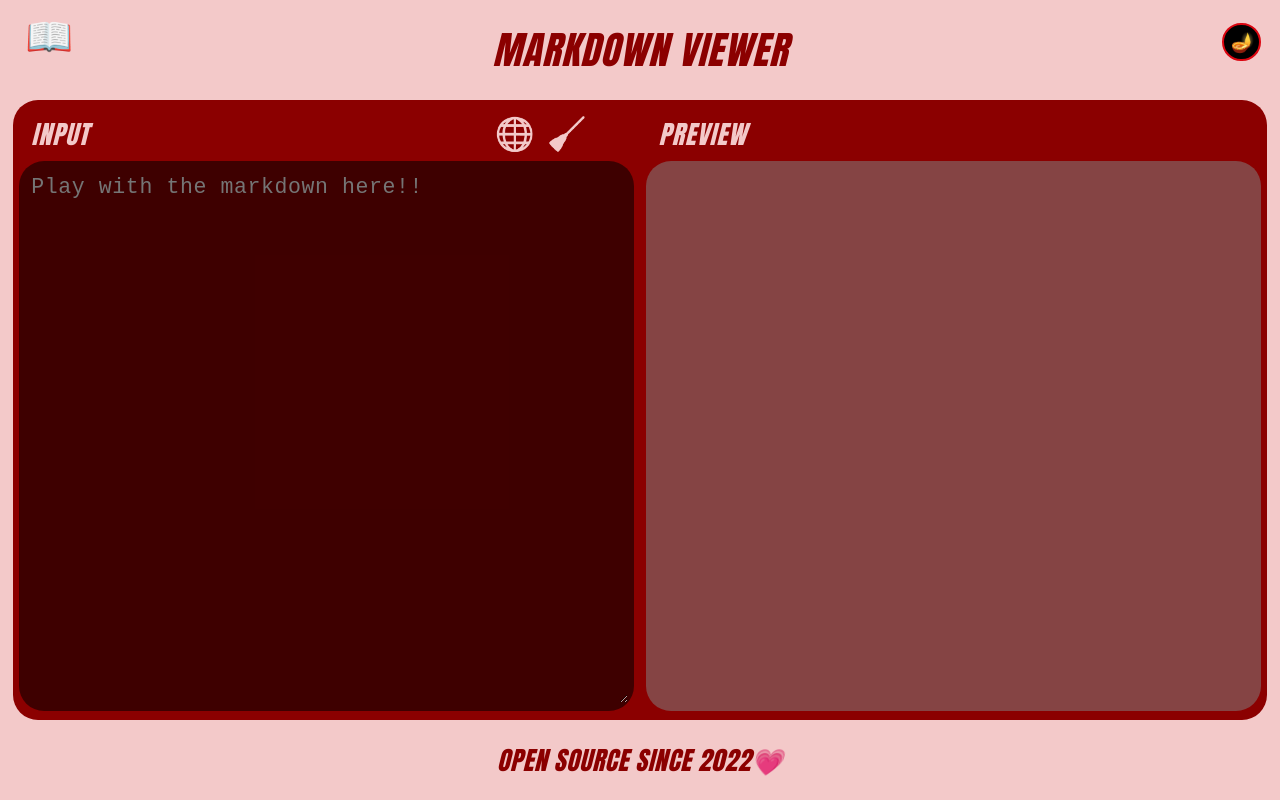
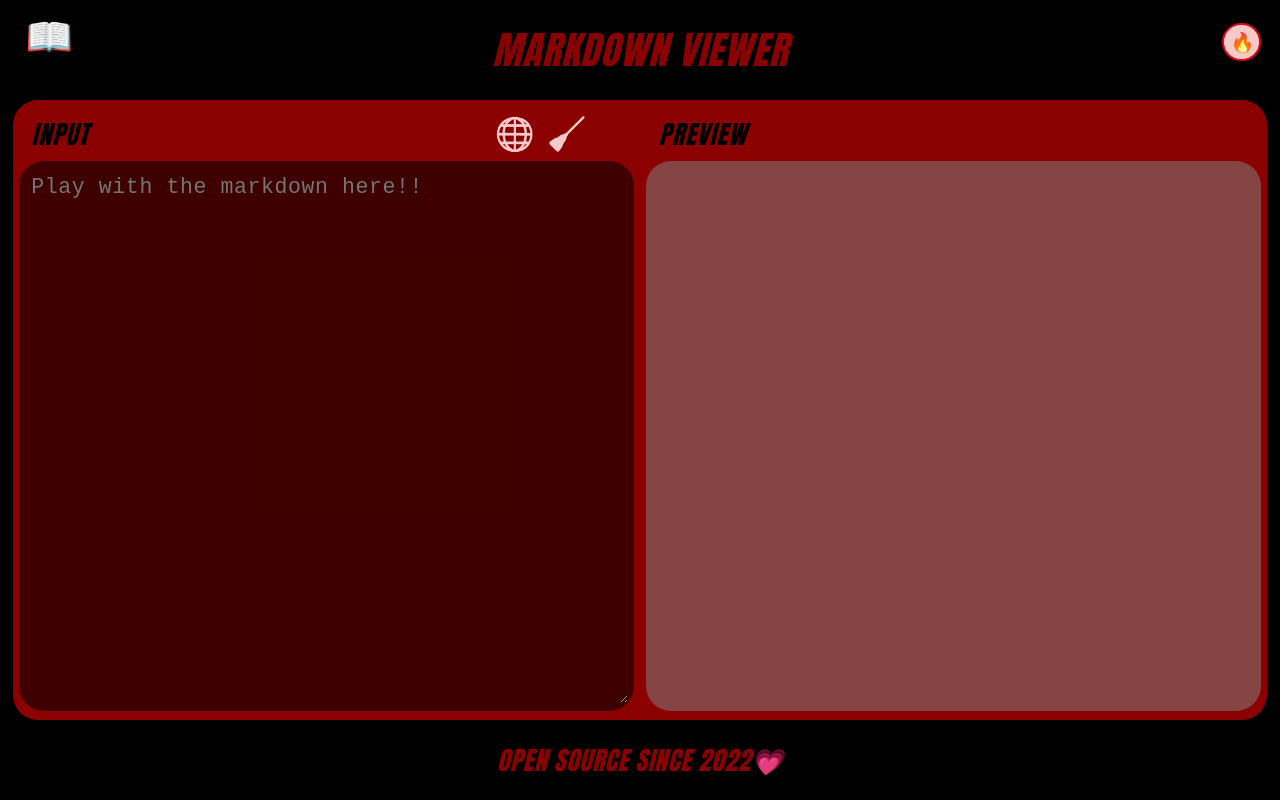
Before and after one commit to VIGNESHWAR-RV/markdown-viewer-frontEnd, a React (Create React App) app: page / in a window 1280 px wide. Built offline with nearby package versions, Linux system fonts and the light colour scheme.

Commit message:
Update App.js

```diff
--- a/src/App.js
+++ b/src/App.js
@@ -20,7 +20,7 @@ function App() {
 
   const [updation,setUpdation] = useState(false); // to check for data stored by users;
 
-  const [darkMode,setDarkMode] = useState(false);  // for darkMode and light mode switch
+  const [darkMode,setDarkMode] = useState(true);  // for darkMode and light mode switch
 
   //for color change based on darkmode and light mode
   const backgroundStyle = {background:(darkMode)?"black":"rgb(243, 201, 201)"};
```
